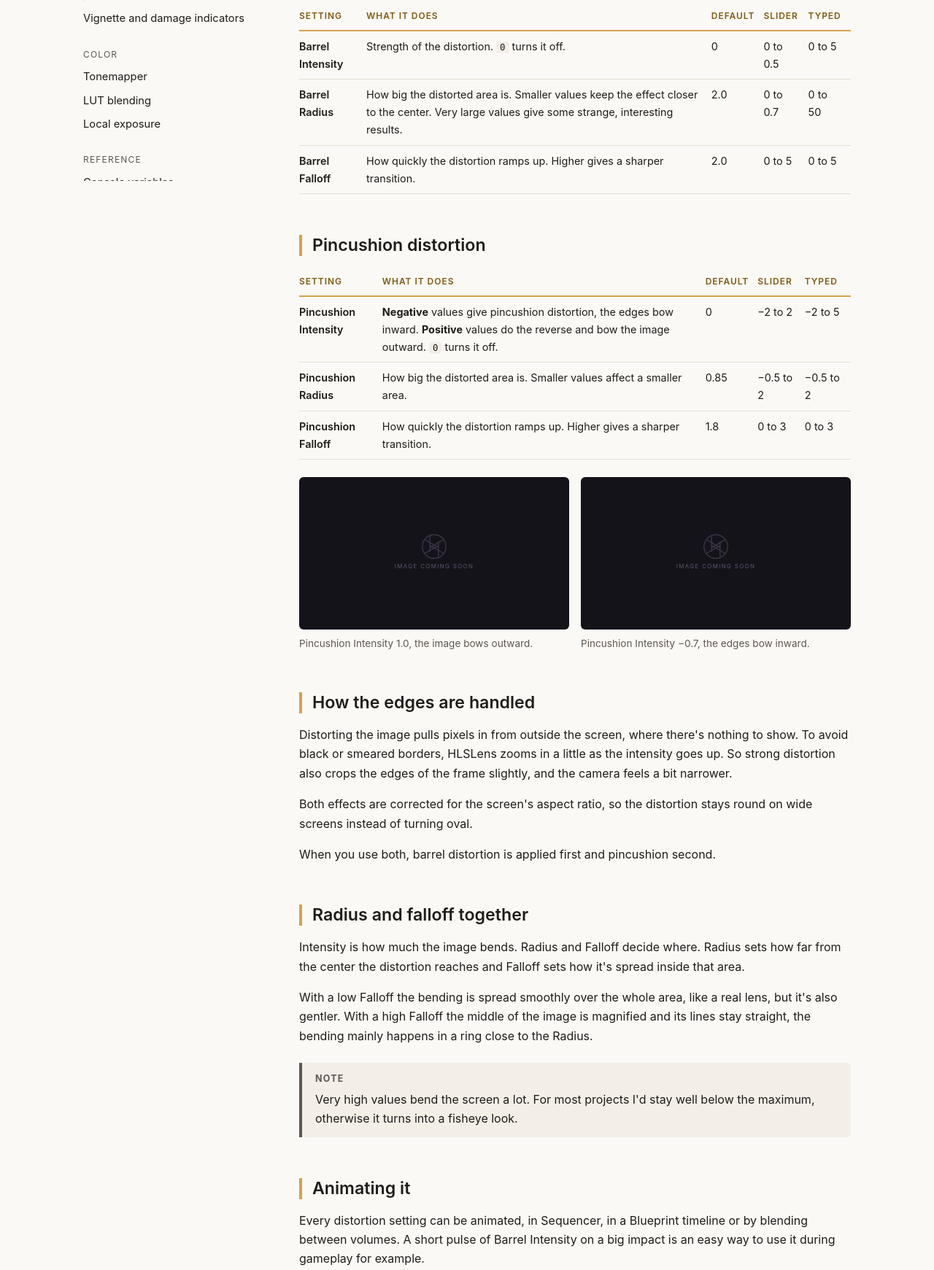
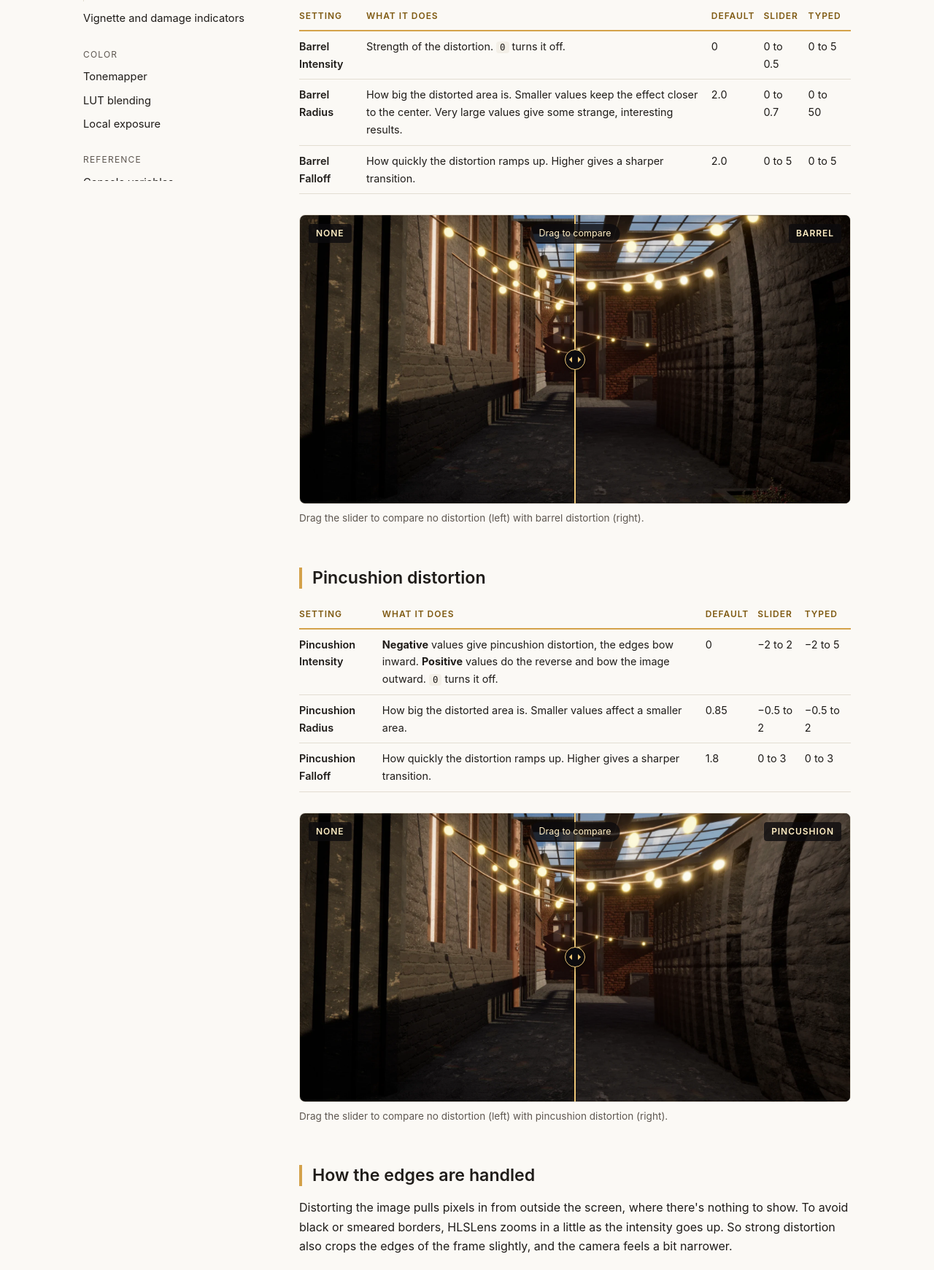
Before and after one commit to riipitud/HLSLens_plugin-docs, a plain HTML site: page docs/lens-distortion.html in a window 1280 px wide. Shown: the part 601-2342 px from the top of the page at 73% size. Drawn offline with Linux system fonts and the light colour scheme.

Commit message:
Add files via upload

```diff
--- a/docs/lens-distortion.html
+++ b/docs/lens-distortion.html
@@ -111,6 +111,11 @@
 </tr>
 </tbody>
 </table></div>
+<figure class="compare">
+  <img data-label="None" src="assets/images/lens-distortion/none.webp" alt="A narrow alley with string lights and straight walls, without lens distortion." loading="lazy">
+  <img data-label="Barrel" src="assets/images/lens-distortion/barrel.webp" alt="The same alley with barrel distortion. The middle of the image is pushed outward and the walls bow out." loading="lazy">
+  <figcaption>Drag the slider to compare no distortion (left) with barrel distortion (right).</figcaption>
+</figure>
 <h2 id="pincushion-distortion">Pincushion distortion</h2>
 <div class="table-wrap"><table>
 <thead>
@@ -146,18 +151,11 @@
 </tr>
 </tbody>
 </table></div>
-<div class="grid">
-<figure>
-  <!-- Replace with: assets/images/lens-distortion/pincushion-positive-1.png -->
-  <img src="assets/placeholder.svg" alt="Pincushion Intensity 1.0">
-  <figcaption>Pincushion Intensity 1.0, the image bows outward.</figcaption>
+<figure class="compare">
+  <img data-label="None" src="assets/images/lens-distortion/none.webp" alt="A narrow alley with string lights and straight walls, without lens distortion." loading="lazy">
+  <img data-label="Pincushion" src="assets/images/lens-distortion/pincushion.webp" alt="The same alley with pincushion distortion. The lines bow inward toward the middle." loading="lazy">
+  <figcaption>Drag the slider to compare no distortion (left) with pincushion distortion (right).</figcaption>
 </figure>
-<figure>
-  <!-- Replace with: assets/images/lens-distortion/pincushion-negative-0-7.png -->
-  <img src="assets/placeholder.svg" alt="Pincushion Intensity −0.7">
-  <figcaption>Pincushion Intensity −0.7, the edges bow inward.</figcaption>
-</figure>
-</div>
 <h2 id="how-the-edges-are-handled">How the edges are handled</h2>
 <p>Distorting the image pulls pixels in from outside the screen, where there's nothing to show. To avoid black or smeared borders, HLSLens zooms in a little as the intensity goes up. So strong distortion also crops the edges of the frame slightly, and the camera feels a bit narrower.</p>
 <p>Both effects are corrected for the screen's aspect ratio, so the distortion stays round on wide screens instead of turning oval.</p>
@@ -181,5 +179,6 @@
   <footer class="site-footer">
     <p>HLSLens documentation by <strong>Riipitud</strong> · <a href="mailto:riipitud@gmail.com">riipitud@gmail.com</a> · <a href="https://www.fab.com/listings/c26661c8-1361-46d6-a72d-710aba5a2811">HLSLens on Fab</a> · <a href="about.html">About, contact and privacy</a></p>
   </footer>
+<script src="figures.js" defer></script>
 </body>
 </html>
```
Also changed, not shown: docs/about.html (+2 -3 lines), docs/chromatic-aberration.html (+4 -11 lines), docs/assets/images/chromatic-aberration/basic.webp (added), docs/assets/images/chromatic-aberration/spectral.webp (added), docs/assets/images/lens-distortion/barrel.webp (added), docs/assets/images/lens-distortion/none.webp (added), docs/assets/images/lens-distortion/pincushion.webp (added).
